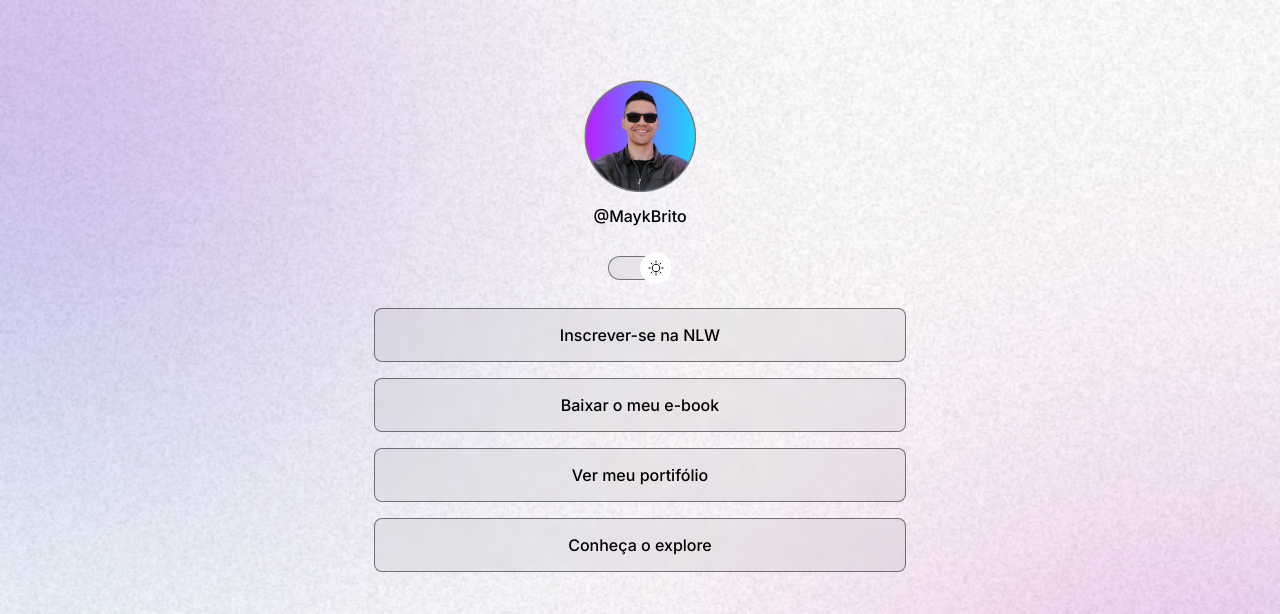
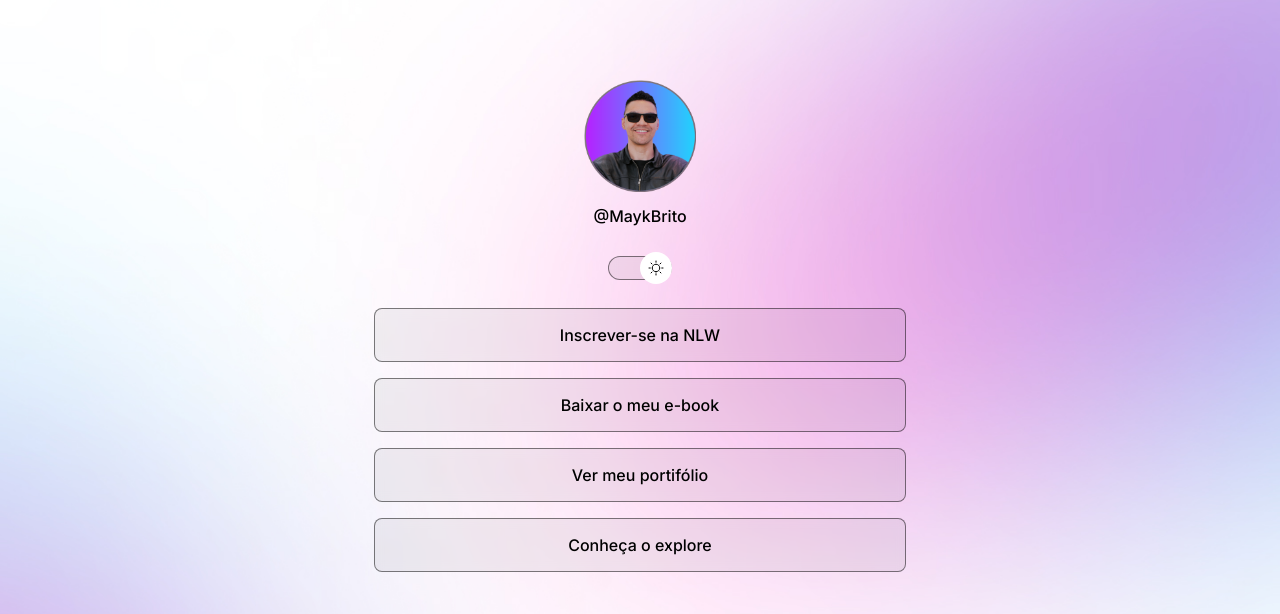
Before and after one commit to Glaucia-Cruz/projeto_rocketseat, a plain HTML site: page index.html in a window 1280 px wide. Both pictures are taken after a click on the element 640 px from the left and 267 px from the top of the page. Shown: the top 614 px of the page. Drawn offline with nearby package versions, Linux system fonts and the light colour scheme.

Commit message:
Change background

```diff
--- a/style.css
+++ b/style.css
@@ -22,13 +22,8 @@
     --switch-bg-url: url(assets/sun.svg)
 }
 body{
-    /* background-image: url(/assets/assets/bg-mobile.jpg);
-    background-repeat: no-repeat;
-    background-position: top center;
-    background-size: cover; */
-
-    /*backgroud: color image repeat position/size*/
     background: var(--bg-url) no-repeat top center/cover;
+    height: 10vh;
 }
 body * {
     font-family: 'Inter', sans-serif;
@@ -139,3 +134,11 @@ footer{
     text-align: center;
     font-size: 14px;
 }
+@media (min-width: 700px){
+    :root{
+        --bg-url: url(./assets/assets/bg-desktop.jpg);
+    }
+    .light{
+        --bg-url: url(./assets/assets/bg-desktop-light.jpg);
+    }
+}
```
